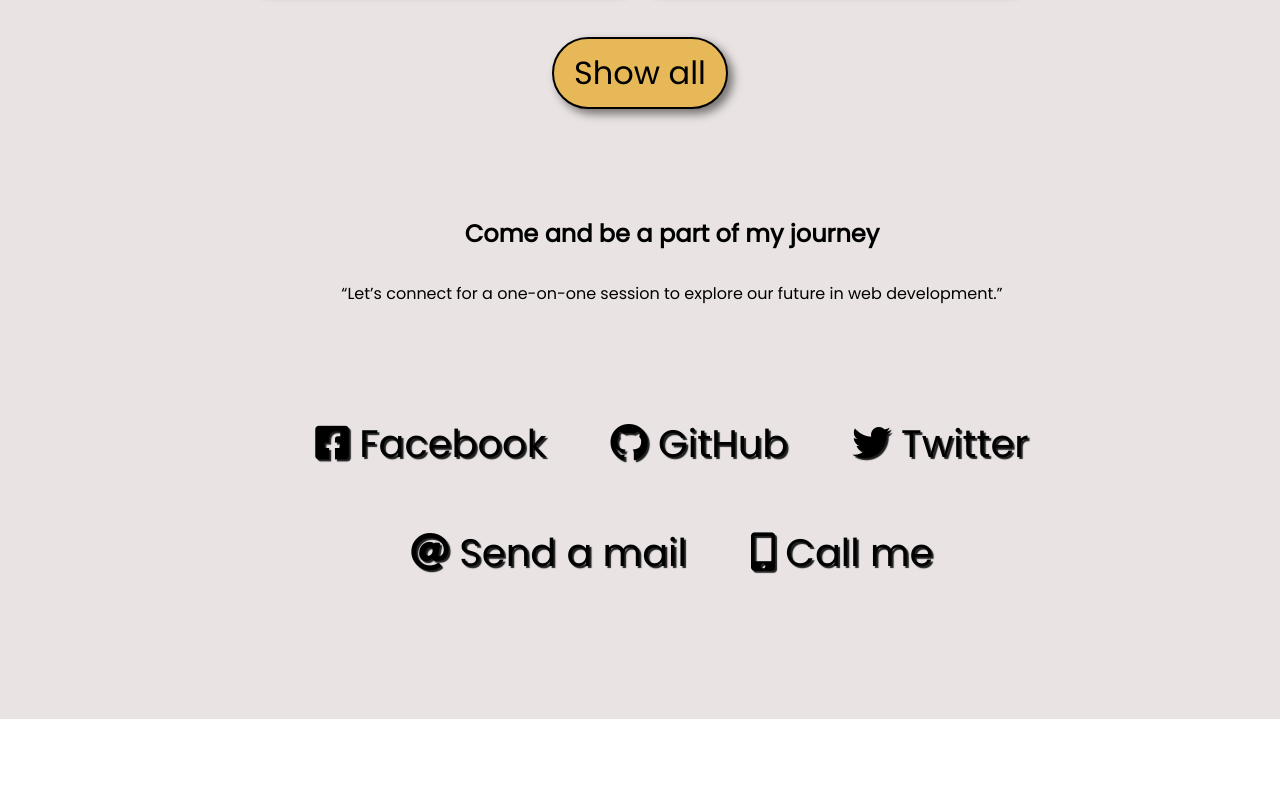
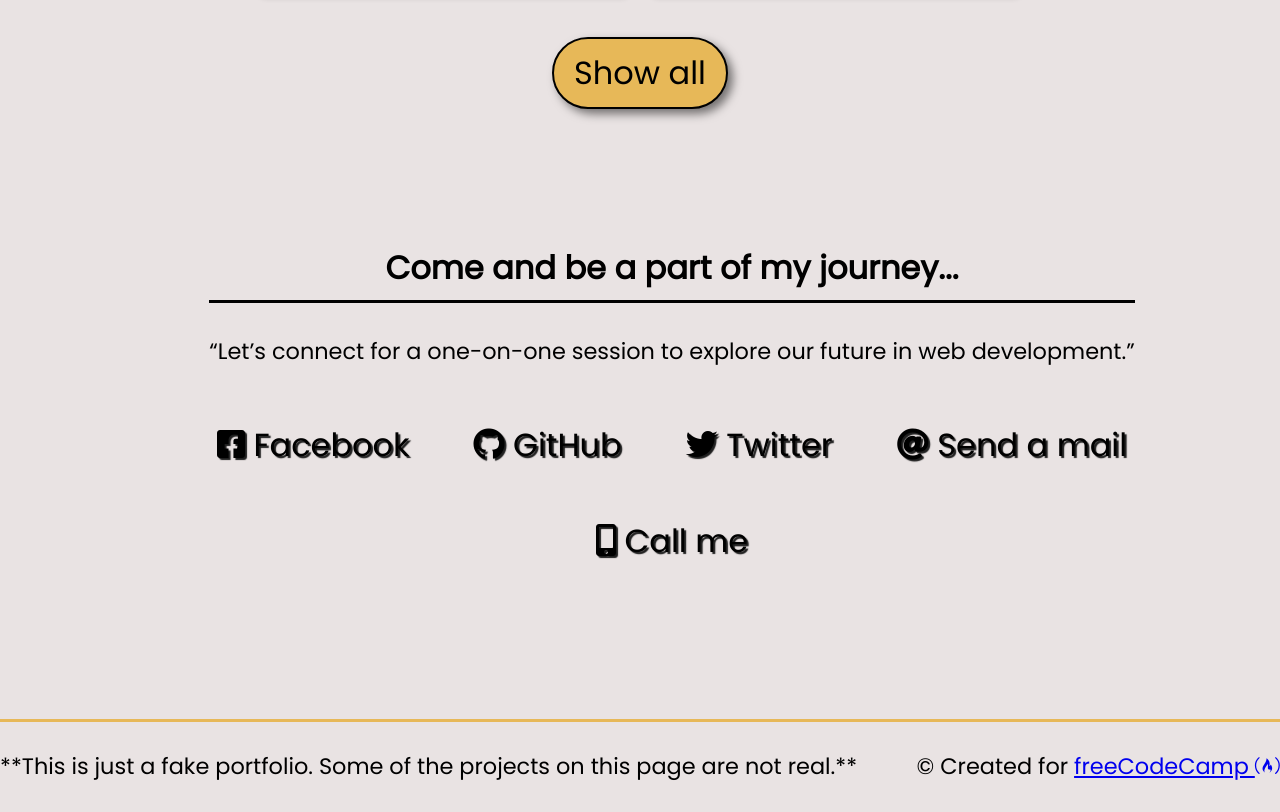
Before and after one commit to JasonKyker/FCCcert5, a plain HTML site: page index.html in a window 1280 px wide. Shown: the part 1521-2333 px from the top of the page. Before the commit the page ends 2240 px from the top, so only its background shows below. Drawn offline with Linux system fonts and the light colour scheme.

Commit message:
second commit

```diff
--- a/index.html
+++ b/index.html
@@ -64,7 +64,7 @@
 </section>
 <section id="contacts" class="contact-section">
       <div class="contact__section--header">
-        <h2>Come and be a part of my journey</h2>
+        <h2>Come and be a part of my journey...</h2>
         <p>“Let’s connect for a one-on-one session to explore our future in web development.”</p>
       </div>
       <div class="contact-links">
@@ -75,8 +75,15 @@
         <a href="tel:555-555-5555" class="btn contact-details"><i class="fas fa-mobile-alt"></i> Call me</a>
       </div>
     </section>
-
-
+    <footer>
+<p>
+        **This is just a fake portfolio. Some of the projects on this page are not real.**
+      </p>
+      <p>
+        © Created for
+        <a href="https://www.freecodecamp.com/" target="_blank">freeCodeCamp <i class="fab fa-free-code-camp"></i></a>
+      </p>
+</footer>
 
 </body>
 
--- a/styles.css
+++ b/styles.css
@@ -4,6 +4,8 @@ body {
   font-family: 'Poppins', sans-serif;
   line-height: 2;
   box-sizing: border-box;
+    background-color: rgb(233, 227, 227);
+
 }
 
 #navbar {
@@ -152,6 +154,7 @@ text-shadow: 4px 4px 4px rgba(66, 66, 64, 0.622);
     height: 80vh;
     padding: 0 2rem;
   background-color: rgb(233, 227, 227);
+  border-bottom: 3px solid rgb(231, 184, 88);
 }
 
 .contact-links {
@@ -159,20 +162,19 @@ text-shadow: 4px 4px 4px rgba(66, 66, 64, 0.622);
     justify-content: center;
     width: 100%;
     max-width: 980px;
-    margin-top: 4rem;
     flex-wrap: wrap;
 }
 
 .contact-details {
   color: black;
-    font-size: 2.4rem;
+    font-size: 2rem;
     text-shadow: 2px 2px 1px #1f1f1f;
     transition: transform 0.3s ease-out;
 }
 
 .contact-details:hover {
     transform: translateY(8px);
-}
+color: rgb(231, 184, 88);}
 
 .btn {
     display: inline-block;
@@ -181,12 +183,22 @@ text-shadow: 4px 4px 4px rgba(66, 66, 64, 0.622);
      text-decoration: none;
 }
 
-.fa, .fas {
-    font-weight: 900;
-    font-family: "Font Awesome 5 Free";
-    display: inline-block;
-    font-style: normal;
-    font-variant: normal;
-    text-rendering: auto;
-    line-height: 1;
+h2 {
+  font-size: 2rem;
+  border-bottom: 3px solid black;
 }
+
+p {
+  font-size: 1.4em;
+}
+
+footer {
+  display: flex;
+  justify-content: space-between;
+}
+
+@media (max-width: 75em) {
+    html {
+       color: blue;
+    }
+}
```
